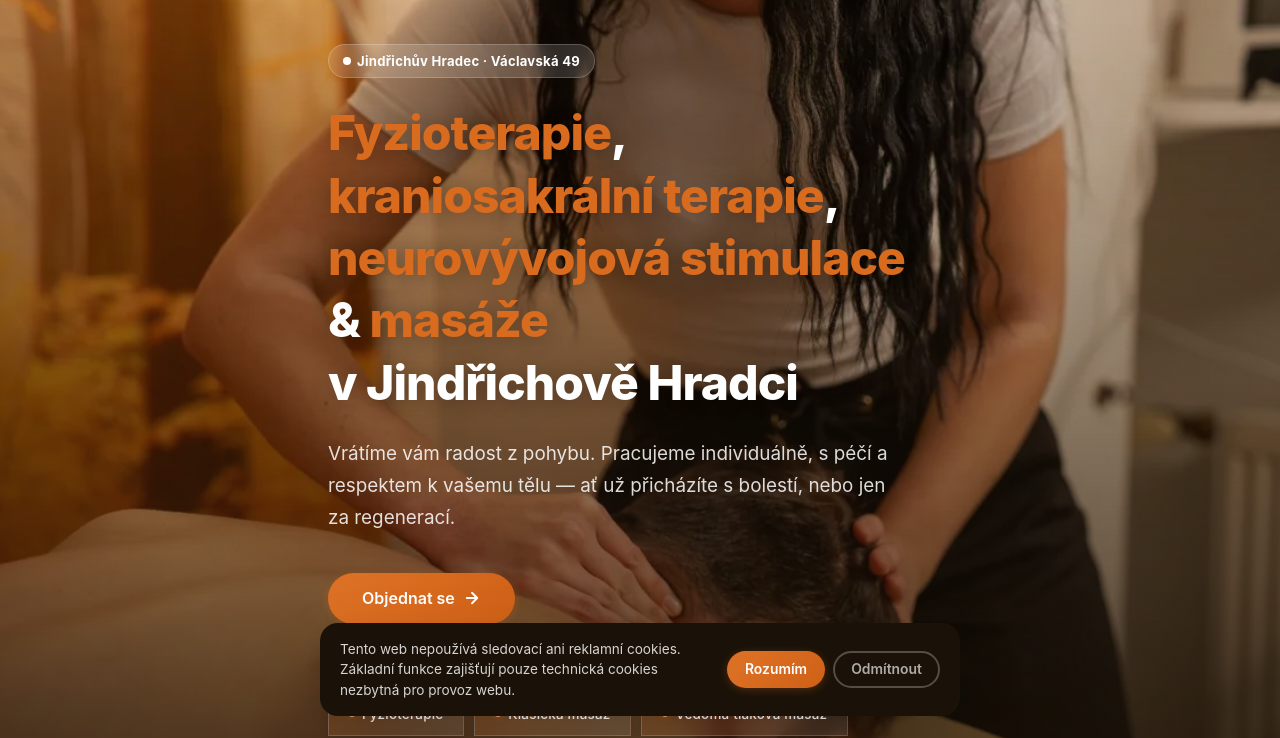
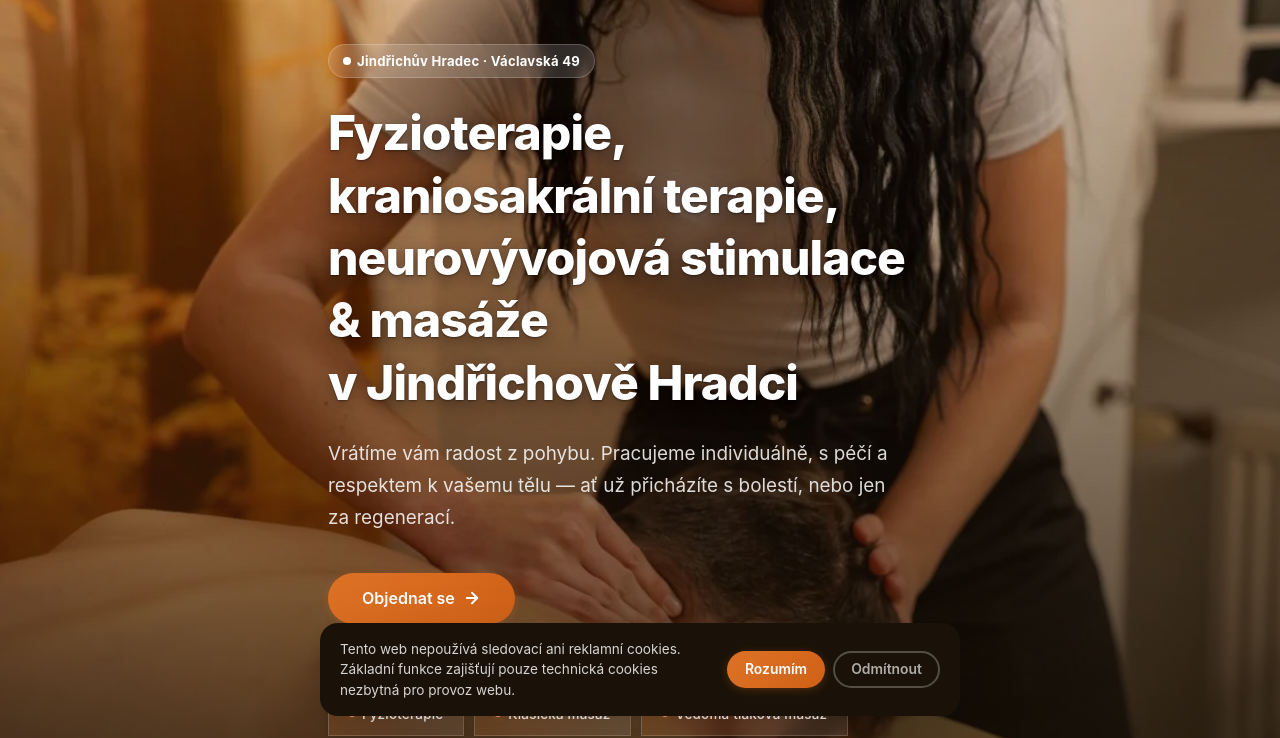
Before and after one commit to webzitra/forest-jh, a plain HTML site: page index.html in a window 1280 px wide. Shown: the part 64-802 px from the top of the page. Drawn offline with Linux system fonts and the light colour scheme; a web font is replaced by a local one.

Commit message:
Hero nadpis — bílý text s vrstvenými stíny pro hloubku
Co-Authored-By: Claude Opus 4.6 <noreply@anthropic.com>

```diff
--- a/css/style.css
+++ b/css/style.css
@@ -623,14 +623,16 @@ h1 em { font-style: normal; color: var(--primary); }
 .hero-fullimg h1 {
     color: #fff;
     margin-bottom: 24px;
-    text-shadow: 0 2px 20px rgba(0,0,0,0.3);
     font-size: clamp(1.6rem, 4vw, 3rem);
     line-height: 1.3;
+    text-shadow:
+        0 1px 2px rgba(0,0,0,0.4),
+        0 4px 12px rgba(0,0,0,0.25),
+        0 8px 30px rgba(0,0,0,0.15);
 }
 .hero-fullimg h1 em {
-    color: var(--primary);
     font-style: normal;
-    text-shadow: 0 2px 20px rgba(0,0,0,0.3);
+    color: #fff;
 }
 .hero-fullimg .hero-perex {
     color: rgba(255,255,255,0.85);
```
